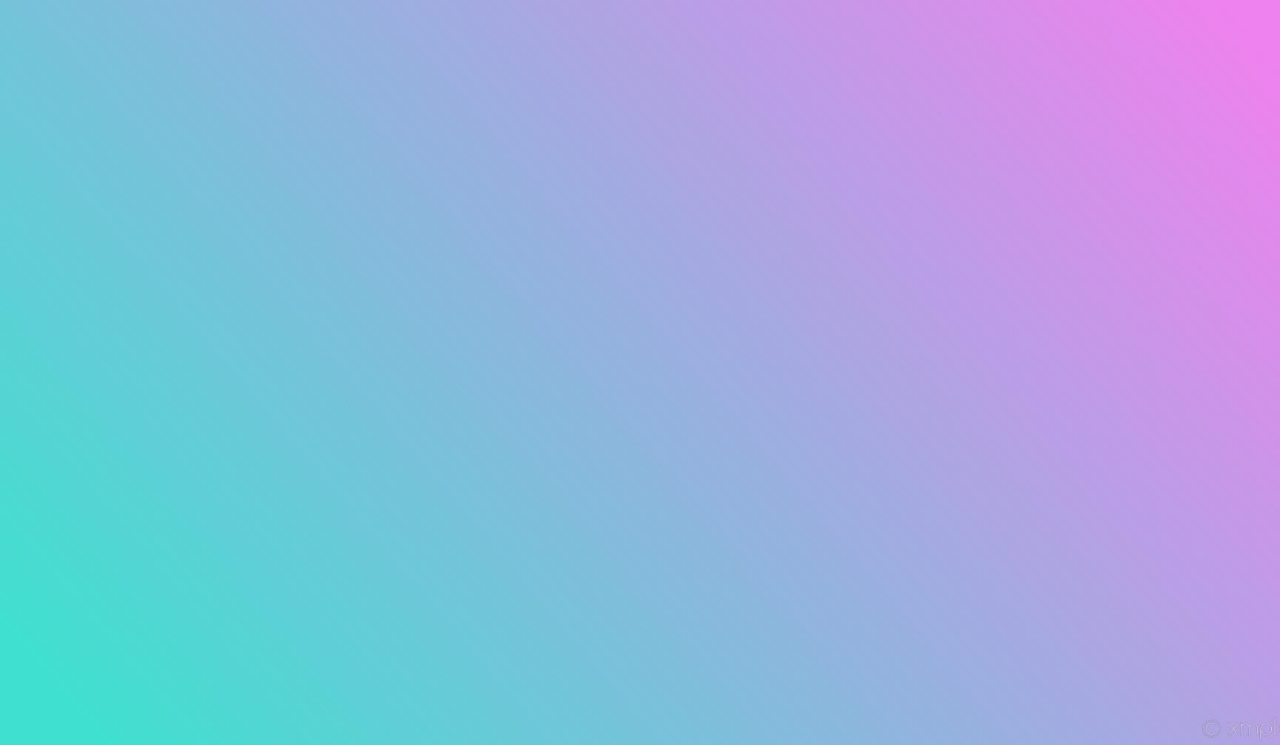
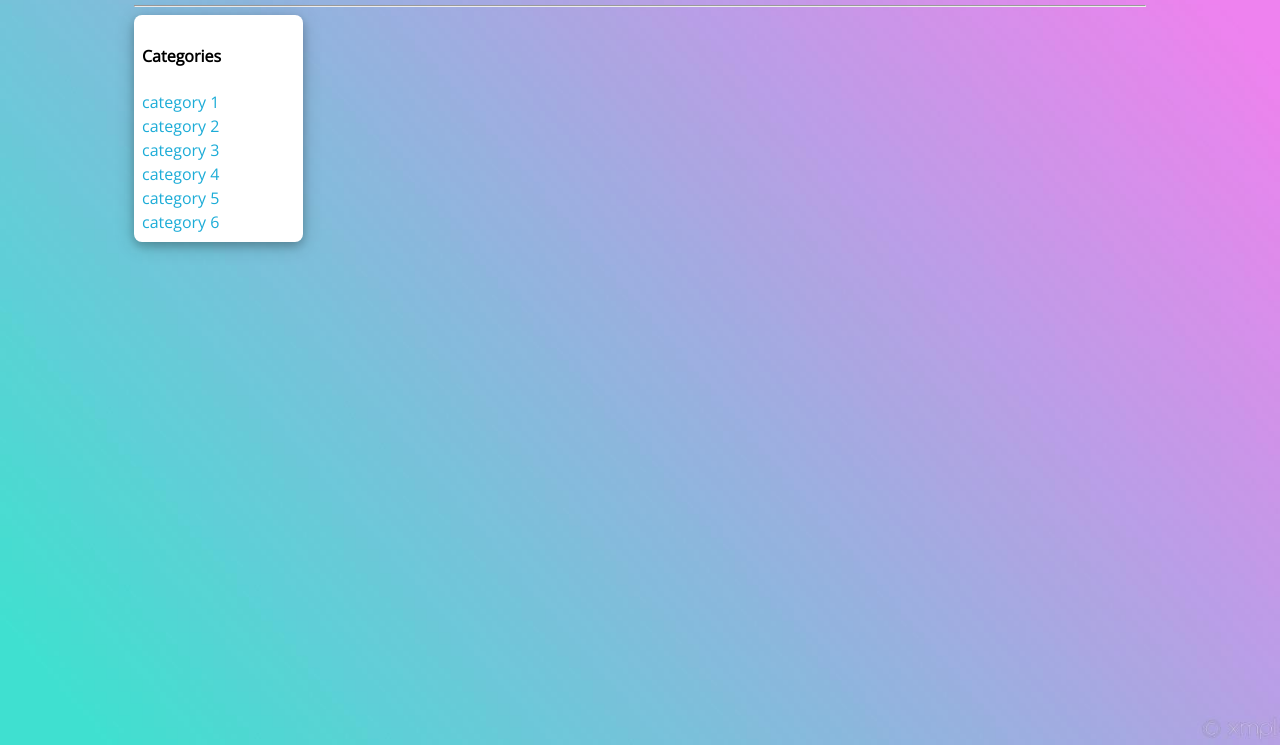
Before and after one commit to ChegeBryan/store_manager, a plain HTML site: page UI/view-products.html in a window 1280 px wide. Shown: the part 55-800 px from the top of the page. Drawn offline with nearby package versions, Linux system fonts and the light colour scheme.

Commit message:
[Feature #161171857] Add a category sidenav

```diff
--- a/UI/css/style.css
+++ b/UI/css/style.css
@@ -163,6 +163,17 @@ header{
 .btn-blk{
     width: 100%;
 }
+/*
+.dot {
+    height: 20px;
+    width: 20px;
+    color: #ffffff;
+    background-color: #8806d0;
+    border-radius: 50%;
+    display: inline-block;
+    text-align: center;
+}
+*/
 /*=====================================================================
 *
 *  Grid and Positioning
@@ -195,6 +206,15 @@ header{
 .hide{
     display: none;
 }
+sidenav{
+    position: fixed;
+    top: 80px;
+    z-index: 1;
+}
+
+.sidenav a{
+    display: block;
+}
 /*======================================================================
 *
 *  Responsive
@@ -212,7 +232,7 @@ header{
     }
 
     /* Flex display widths*/
-    .fx-1{flex: 8.33%;}
+    .fx-1 {flex: 8.33%;}
     .fx-2 {flex: 16.66%;}
     .fx-3 {flex: 25%;}
     .fx-4 {flex: 33.33%;}
--- a/UI/view-products.html
+++ b/UI/view-products.html
@@ -28,5 +28,30 @@
         </div>
 
     </div>
+
+    <hr>
+
+    <div class="fx-d">
+        <!-- Side-bar -->
+        <div class="fx-2">
+            <div class="fx-d fx-col">
+                <div class="card bg-white rd-8 pd-8 sidenav">
+                    <h4>Categories</h4>
+                    <a href="#" class="c-blue-1">category 1</a>
+                    <a href="#" class="c-blue-1">category 2</a>
+                    <a href="#" class="c-blue-1">category 3</a>
+                    <a href="#" class="c-blue-1">category 4</a>
+                    <a href="#" class="c-blue-1">category 5</a>
+                    <a href="#" class="c-blue-1">category 6</a>
+                </div>
+            </div>
+        </div>
+
+        <!-- Products view -->
+        <div class="fx-10">
+        </div>
+    </div>
+
+
 </body>
 </html>
```
